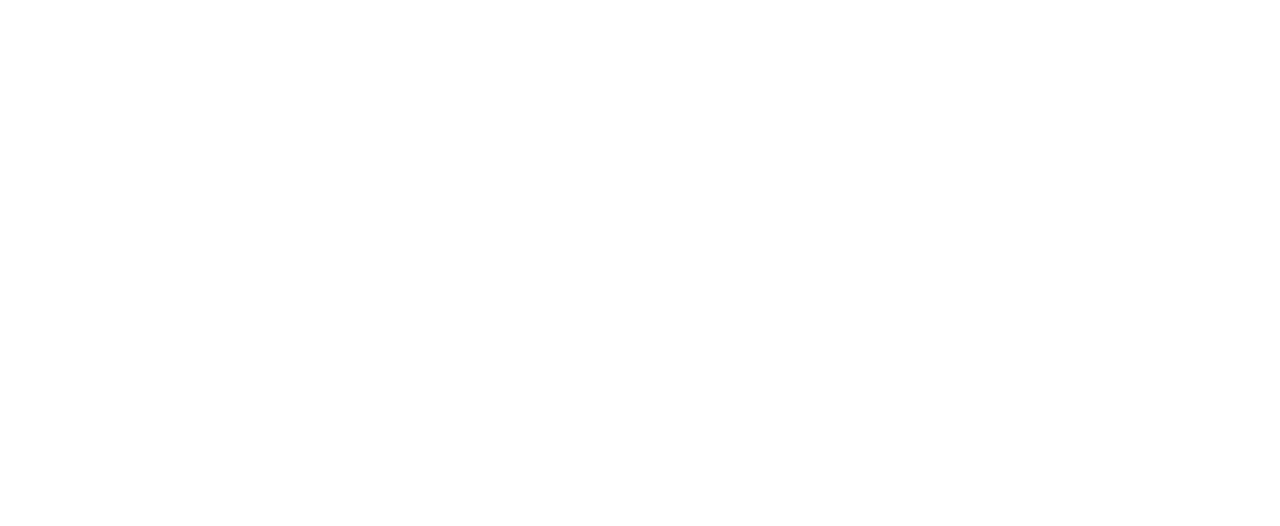
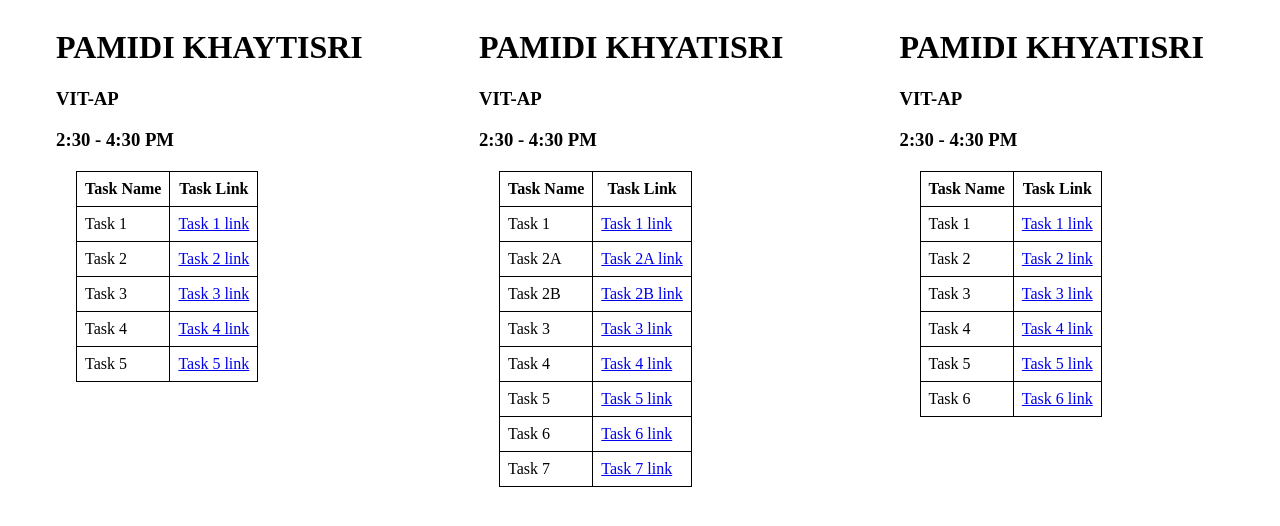
Before and after one commit to Khyati5k/day1, a plain HTML site: page index.html in a window 1280 px wide. Drawn offline with Linux system fonts and the light colour scheme.

Commit message:
first commit

```diff
--- a/index.html
+++ b/index.html
@@ -0,0 +1,177 @@
+<!DOCTYPE html>
+<html lang="en">
+<head>
+    <meta charset="UTF-8">
+    <meta name="viewport" content="width=device-width, initial-scale=1.0">
+    <title>All TASKS</title>
+    <style>
+        body {
+            display: flex;
+            justify-content: space-around;
+        }
+        table {
+            border: 1px solid black;
+            border-collapse: collapse;
+            margin: 20px;
+        }
+        th, td {
+            border: 1px solid black;
+            padding: 8px;
+        }
+        .container {
+            margin-right: 20px;
+        }
+    </style>
+</head>
+<body>
+    <div class="container">
+        <h1>PAMIDI KHAYTISRI</h1>
+        <h3>VIT-AP</h3>
+        <h3>2:30 - 4:30 PM</h3>
+        <table>
+            <tr>
+                <th>Task Name</th>
+                <th>Task Link</th>
+            </tr>
+            <tr>
+                <td>Task 1</td>
+                <td>
+                    <a href="./task1.html">Task 1 link</a>
+                </td>
+            </tr>
+            <tr>
+                <td>Task 2</td>
+                <td>
+                    <a href="./task2.html">Task 2 link</a>
+                </td>
+            </tr>
+            <tr>
+                <td>Task 3</td>
+                <td>
+                    <a href="./task3.html">Task 3 link</a>
+                </td>
+            </tr>
+            <tr>
+                <td>Task 4</td>
+                <td>
+                    <a href="./task4.html">Task 4 link</a>
+                </td>
+            </tr>
+            <tr>
+                <td>Task 5</td>
+                <td>
+                    <a href="./task5.html">Task 5 link</a>
+                </td>
+            </tr>
+        </table>
+    </div>
+
+    <div class="container">
+        <h1>PAMIDI KHYATISRI</h1>
+        <h3>VIT-AP</h3>
+        <h3>2:30 - 4:30 PM</h3>
+        <table>
+            <tr>
+                <th>Task Name</th>
+                <th>Task Link</th>
+            </tr>
+            <tr>
+                <td>Task 1</td>
+                <td>
+                    <a href="./csstask1.html">Task 1 link</a>
+                </td>
+            </tr>
+            <tr>
+                <td>Task 2A</td>
+                <td>
+                    <a href="./csstask2a.html">Task 2A link</a>
+                </td>
+            </tr>
+            <tr>
+                <td>Task 2B</td>
+                <td>
+                    <a href="./csstask2b.html">Task 2B link</a>
+                </td>
+            </tr>
+            <tr>
+                <td>Task 3</td>
+                <td>
+                    <a href="./csstask3.html">Task 3 link</a>
+                </td>
+            </tr>
+            <tr>
+                <td>Task 4</td>
+                <td>
+                    <a href="./csstask4.html">Task 4 link</a>
+                </td>
+            </tr>
+            <tr>
+                <td>Task 5</td>
+                <td>
+                    <a href="./csstask5.html">Task 5 link</a>
+                </td>
+            </tr>
+            <tr>
+                <td>Task 6</td>
+                <td>
+                    <a href="./csstask6.html">Task 6 link</a>
+                </td>
+            </tr>
+            <tr>
+                <td>Task 7</td>
+                <td>
+                    <a href="./csstask7.html">Task 7 link</a>
+                </td>
+            </tr>
+        </table>
+    </div>
+
+    <div class="container">
+        <h1>PAMIDI KHYATISRI</h1>
+        <h3>VIT-AP</h3>
+        <h3>2:30 - 4:30 PM</h3>
+        <table>
+            <tr>
+                <th>Task Name</th>
+                <th>Task Link</th>
+            </tr>
+            <tr>
+                <td>Task 1</td>
+                <td>
+                    <a href="./bstask1.html">Task 1 link</a>
+                </td>
+            </tr>
+            <tr>
+                <td>Task 2</td>
+                <td>
+                    <a href="./bstask2.html">Task 2 link</a>
+                </td>
+            </tr>
+            <tr>
+                <td>Task 3</td>
+                <td>
+                    <a href="./bstask3.html">Task 3 link</a>
+                </td>
+            </tr>
+            <tr>
+                <td>Task 4</td>
+                <td>
+                    <a href="./bstask4.html">Task 4 link</a>
+                </td>
+            </tr>
+            <tr>
+                <td>Task 5</td>
+                <td>
+                    <a href="./bstask5.html">Task 5 link</a>
+                </td>
+            </tr>
+            <tr>
+                <td>Task 6</td>
+                <td>
+                    <a href="./bstask6.html">Task 6 link</a>
+                </td>
+            </tr>
+        </table>
+    </div>
+</body>
+</html>
```
Also changed, not shown: csstask6.html (+1 -1 lines).
